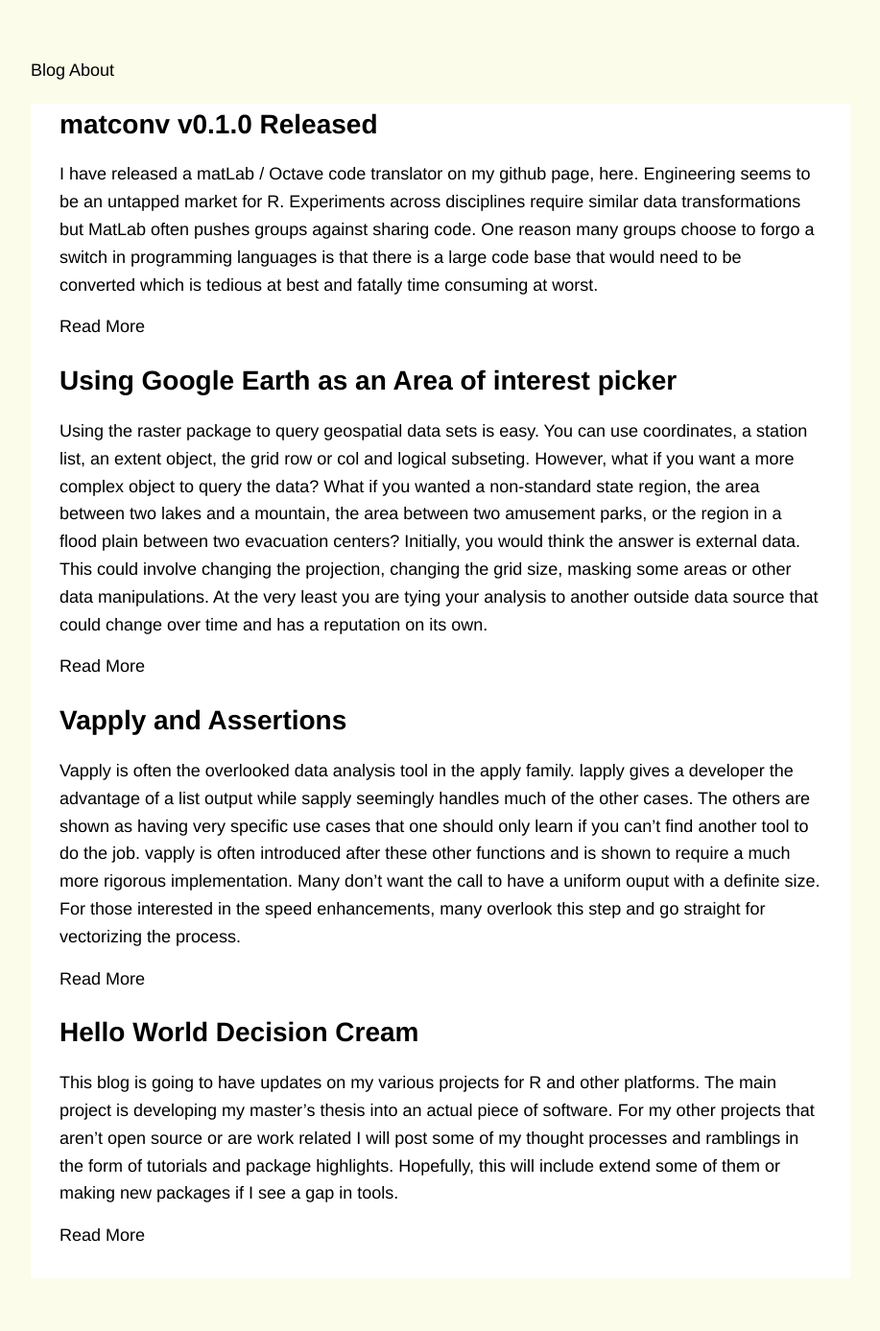
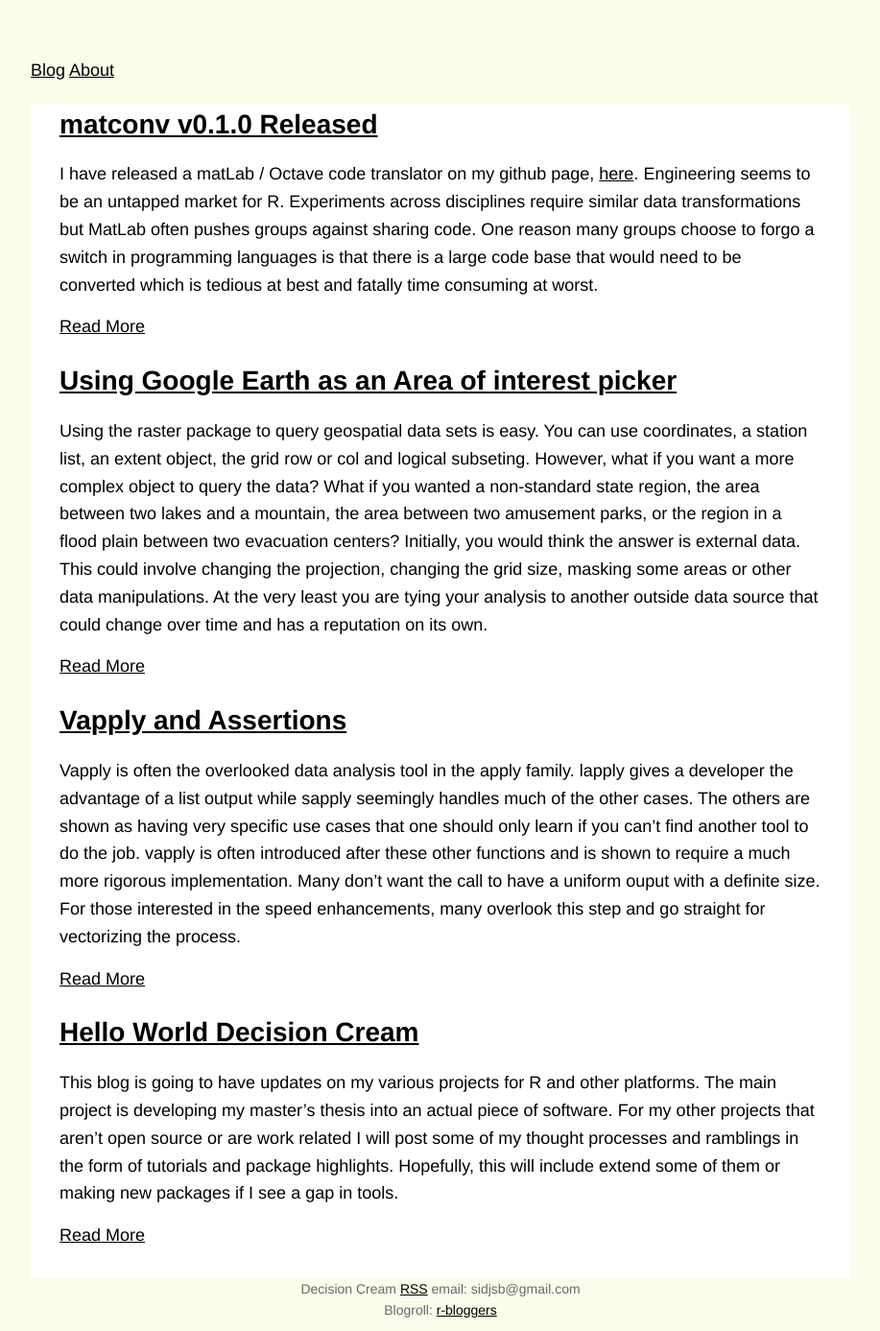
Before and after one commit to sidjai/sidjai.github.io, a Jekyll site: the page built from index.html, in a window 1280 px wide. Shown: the whole page at 96% size, without its empty margins (181-1098 px from the left). Built offline with Jekyll 4.4.1, drawn with Linux system fonts in a browser that asks for light colours; before the commit the page ends 1342 px from its top, so only the background shows below that.

Commit message:
Fixed up new footer
- also made layout: none not throw a fit

```diff
--- a/_layouts/default.html
+++ b/_layouts/default.html
@@ -38,6 +38,11 @@
       {{ content }}
     </div>
 
+    <div class = "footer">
+      Decision Cream <a href="{{ site.baseurl }}/feed.xml">RSS</a> email: sidjsb@gmail.com <br>
+      Blogroll: <a href="http://www.r-bloggers.com/">r-bloggers</a>
+    </div>
+
 
 
     {% include analytics.html %}
--- a/css/style.css
+++ b/css/style.css
@@ -7,7 +7,11 @@ body {
    background-color: #fcfceb;}
 
 header {background-color: #fcfceb;}
-
+div.footer {
+  font-size: 14px;
+  color:  #696969;
+  text-align: center;
+}
 #main {
   border: 30px solid white;
   border-top: 10px;
@@ -22,11 +26,11 @@ body > *:last-child {
    margin-bottom: 0 !important; }
 
 a {color: black; }
-a:link {text-decoration: none;}
+a:link {text-decoration: underline;}
 
 a:visited {text-decoration: none;}
 
-a:hover {text-decoration: underline;}
+a:hover {color:  #d3d3d3;}
 
 a:active {text-decoration: underline;}
 
--- a/feed.xml
+++ b/feed.xml
@@ -1,5 +1,5 @@
 ---
-layout: none
+layout: page
 ---
 <?xml version="1.0" encoding="UTF-8"?>
 <rss version="2.0" xmlns:atom="http://www.w3.org/2005/Atom">
```
